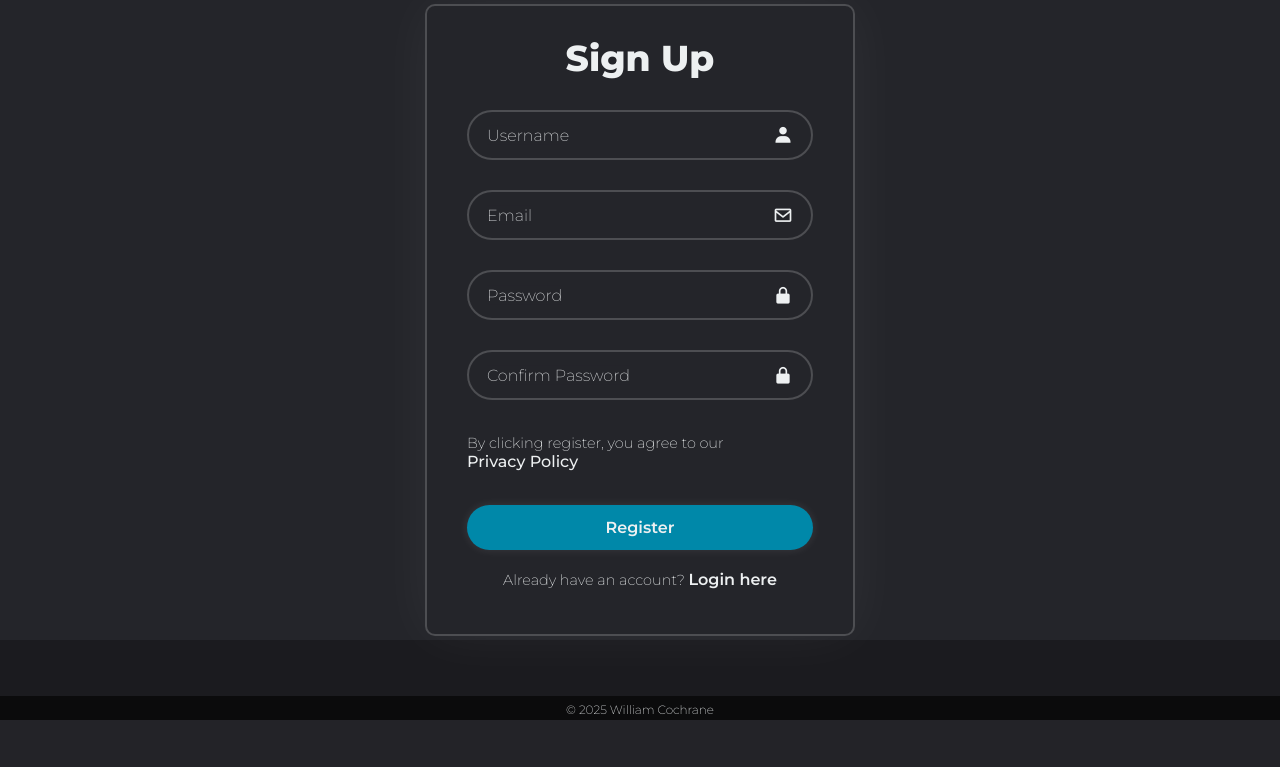
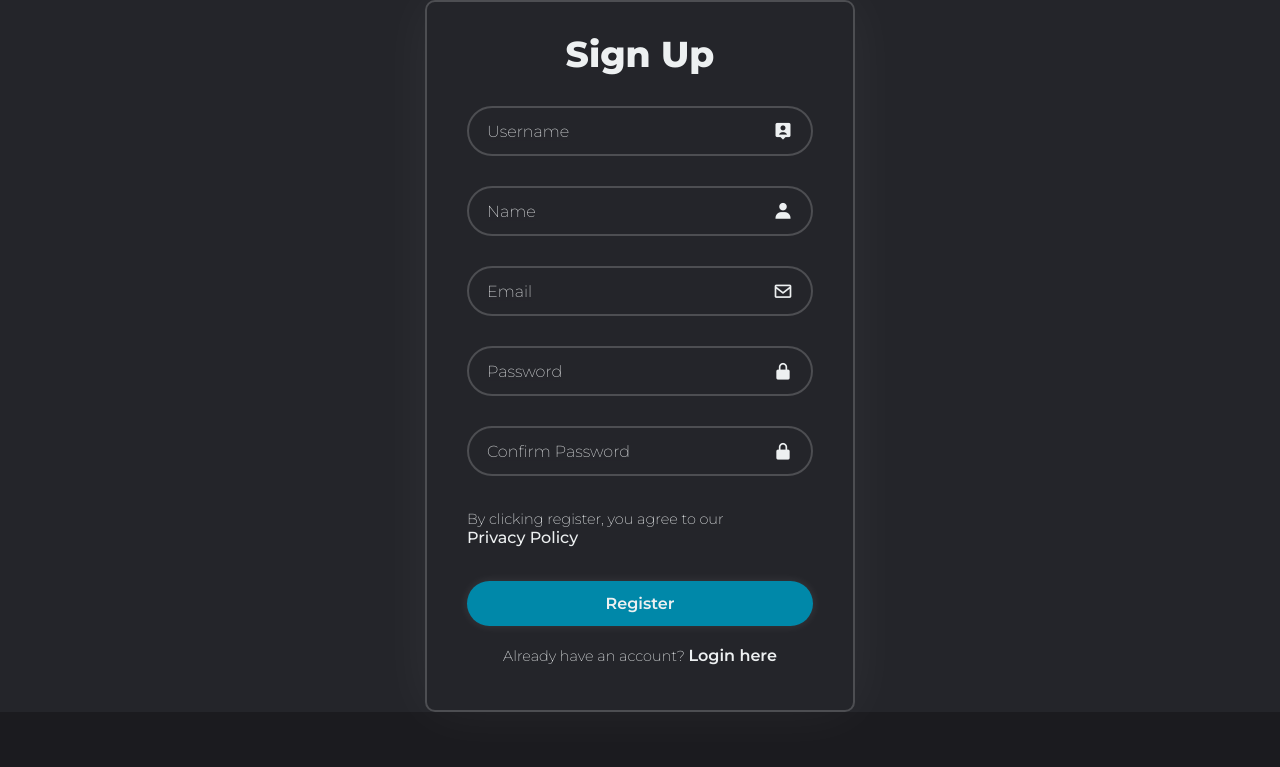
Before and after one commit to WilliCochrane/Medusa-runoff-calculator, a Flask app: page /SignUp in a window 1280 px wide. Shown: the part 80-847 px from the top of the page. Before the commit the page ends 800 px from the top, so only its background shows below. Run offline with Flask 3, Linux system fonts and the light colour scheme; some libraries are stand-ins or nearby versions.

Commit message:
Sign up form big fix

```diff
--- a/UC Program/app/__init__.py
+++ b/UC Program/app/__init__.py
@@ -7,4 +7,4 @@ app = Flask(__name__)
 
 from app import routes
 if __name__ == '__main__':
-    app.run(debug=True, port=4242)
+    app.run(port=4242)
--- a/UC Program/app/routes.py
+++ b/UC Program/app/routes.py
@@ -850,10 +850,13 @@ def Sign_Up():
                                    email=form.email.data, date_joined=datetime.now(), name=form.name.data)
             db.session.add(new_user)
             db.session.commit()
-            return redirect(url_for('Home_Page'))
+            print("Signup")
+            login_user(new_user, False)
+            return redirect(url_for('Dashboard'))
         else:
-            print(error_message)
-
+            print(error_message, "111")
+    else:
+        print(form.errors, "Error")
     admin = check_if_admin()
     return render_template('SignUp.html', error=error, logged_in=check_login(),
                            admin=admin, form=form, error_message=error_message)
--- a/UC Program/app/templates/SignUp.html
+++ b/UC Program/app/templates/SignUp.html
@@ -5,18 +5,23 @@
             <form action="" method="POST" enctype="multipart/form-data">
                 <h1>Sign Up</h1>
                 {{ form.hidden_tag() }}
-                <div class="input-box" {% if username_error %} style="border-color: rgba(255, 0, 0, .75);"{% endif %} value='' onpaste="return false">
+                <div class="input-box" value='' onpaste="return false">
                     {{ form.username }}
                     <p>Username</p>
+                    <i class='bx bxs-user-pin'></i>
+                </div>
+                <div class="input-box"  value='' onpaste="return false">
+                    {{ form.name }}
+                    <p>Name</p>
                     <i class='bx bxs-user'></i>
                 </div>
 
-                <div class="input-box" {% if email_error %} style="border-color: rgba(255, 0, 0, .75);"{% endif %}>
+                <div class="input-box" >
                     {{ form.email }}
                     <p>Email</p>
                     <i class='bx bx-envelope' ></i>
                 </div>
-                <div class="input-box" {% if password_error %} style="border-color: rgba(255, 0, 0, .75);"{% endif %}>
+                <div class="input-box">
                     {{ form.password }}
                     <p>Password</p>
                     <i class='bx bxs-lock-alt'></i>
```
Also changed, not shown: UC Program/app/database.db.
